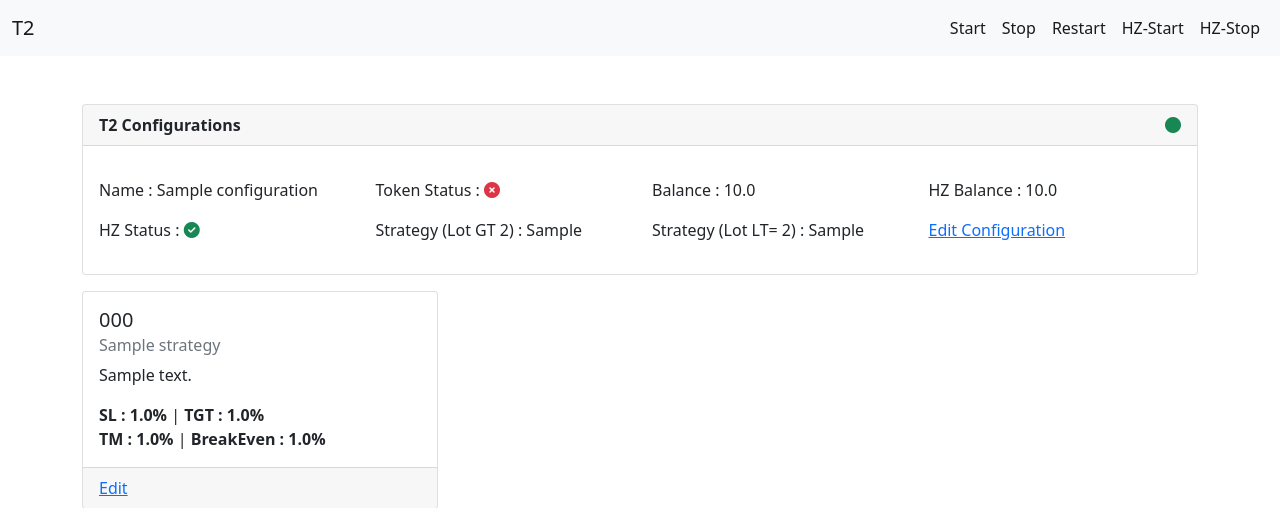
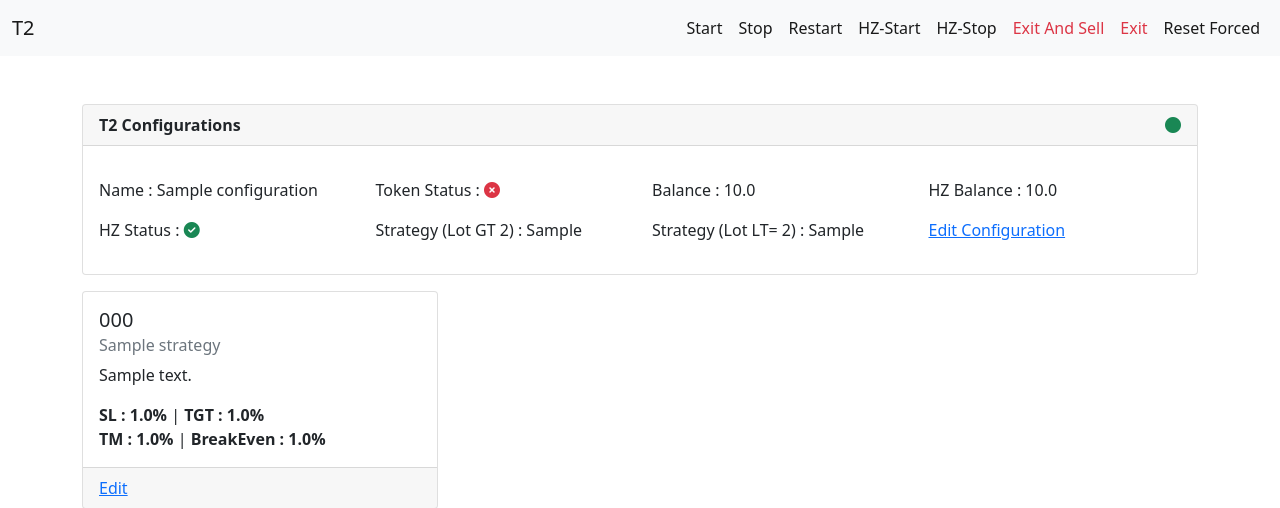
Before and after one commit to bhatt-neel/T2, a Django app: page / in a window 1280 px wide. Shown: the top 508 px of the page. Run offline with Django 4.2, Linux system fonts and the light colour scheme; a user stored in the database is signed in; tables that the repository leaves empty hold one stand-in row (values such as "Sample post"); some libraries are stand-ins or nearby versions.

Commit message:
Forced Exit Added

```diff
--- a/App/urls.py
+++ b/App/urls.py
@@ -11,6 +11,10 @@ urlpatterns = [
     path('hz-start/', hzStart, name="hzStart"),
     path('hz-stop/', hzStop, name="hzStart"),
     path('edit-configuration/', EditConfiguration, name="EditConfiguration"),
+    path('f-exit-and-sell/', ExitAndSell, name="EXITANDSELL"),
+    path('f-exit/', Exit, name="EXIT"),
+    path('ideal/', IDEAL, name="IDEAL"),
+
 
 ]
 
--- a/App/views.py
+++ b/App/views.py
@@ -91,3 +91,40 @@ def hzStop(request):
         messages.error(request, 'Error While Stopping Hero Zero')
 
     return redirect('homepage')
+
+def ExitAndSell(request):
+    try:
+        ConfigObj = get_config_obj()
+        ConfigObj.ForcedExitWithSelling = True
+        ConfigObj.save()
+        messages.success(request, 'Exit And Sell Executed Successfully !!')
+
+    except Exception as e:
+        messages.error(request, 'Error While Executing Exit And Sell')
+
+    return redirect('homepage')
+
+def Exit(request):
+    try:
+        ConfigObj = get_config_obj()
+        ConfigObj.ForcedExitWithoutSelling = True
+        ConfigObj.save()
+        messages.success(request, 'Exit Executed Successfully !!')
+
+    except Exception as e:
+        messages.error(request, 'Error While Executing Exit')
+
+    return redirect('homepage')
+
+def IDEAL(request):
+    try:
+        ConfigObj = get_config_obj()
+        ConfigObj.ForcedExitWithoutSelling = False
+        ConfigObj.ForcedExitWithSelling = False
+        ConfigObj.save()
+        messages.success(request, 'Forced Settings Reset !!')
+
+    except Exception as e:
+        messages.error(request, 'Forced Settings Reset Failed')
+
+    return redirect('homepage')
--- a/templates/Boiler/Base.html
+++ b/templates/Boiler/Base.html
@@ -42,6 +42,16 @@
               <li class="nav-item">
                 <a class="nav-link active" href="/hz-stop">HZ-Stop</a>
               </li>
+              <li class="nav-item">
+                <a class="nav-link active text-danger" href="/f-exit-and-sell">Exit And Sell</a>
+              </li>
+              <li class="nav-item">
+                <a class="nav-link active text-danger" href="/f-exit">Exit</a>
+              </li>
+              <li class="nav-item">
+                <a class="nav-link active" href="/ideal">Reset Forced</a>
+              </li>
+
             </ul>
 
           </div>
--- a/templates/Pages/index.html
+++ b/templates/Pages/index.html
@@ -1,6 +1,7 @@
 {% extends 'Boiler/Base.html' %}
 {% load static %}
 {% block content %}
+
 
     <div class="container mt-5">
 
```
